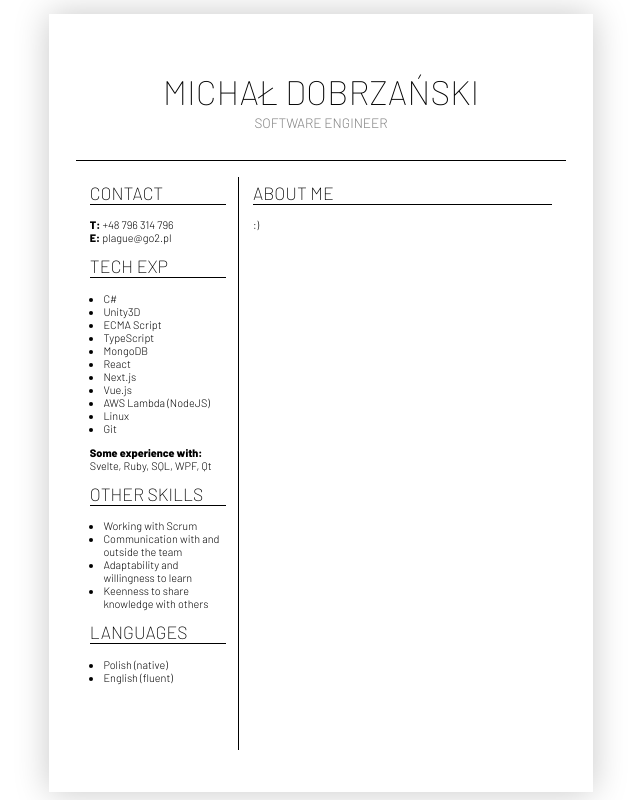
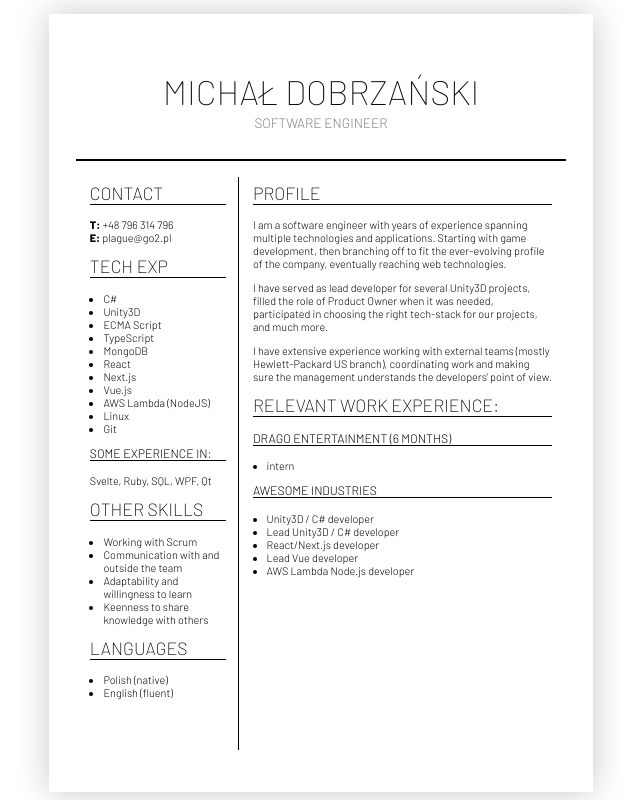
Before and after one commit to gnatogryz/resume, a React (Create React App) app: page / in a window 1280 px wide. Shown: the whole page, without its empty margins (319-959 px from the left). Built offline with nearby package versions, Linux system fonts and the light colour scheme.

Commit message:
some content finally

```diff
--- a/public/main.md
+++ b/public/main.md
@@ -1,2 +1,20 @@
-# About me
-:)
+# Profile
+I am a software engineer with years of experience spanning multiple technologies and applications.
+Starting with game development, then branching off to fit the ever-evolving profile of the company, eventually reaching web technologies.
+
+I have served as lead developer for several Unity3D projects, filled the role of Product Owner when it was needed,
+participated in choosing the right tech-stack for our projects, and much more.
+
+I have extensive experience working with external teams (mostly Hewlett-Packard US branch),
+coordinating work and making sure the management understands the developers' point of view.
+
+# Relevant Work Experience:
+### Drago Entertainment (6 months)
+- intern
+
+### Awesome Industries
+- Unity3D / C# developer
+- Lead Unity3D / C# developer
+- React/Next.js developer
+- Lead Vue developer
+- AWS Lambda Node.js developer
--- a/public/summary.md
+++ b/public/summary.md
@@ -15,7 +15,7 @@
 - Linux
 - Git
 
-**Some experience with:**
+### Some experience in:
 Svelte, Ruby, SQL, WPF, Qt
 
 # Other skills
--- a/src/components/Divider.scss
+++ b/src/components/Divider.scss
@@ -7,7 +7,7 @@ hr {
 	&.bottom {
 		width: 100%;
 		bottom: 0px;
-		border-top: 2px solid black;
+		border-top: solid black;
 	}
 
 	&.right {
--- a/src/components/Divider.tsx
+++ b/src/components/Divider.tsx
@@ -7,5 +7,5 @@ export interface DividerProps {
 }
 
 export default React.memo(function ({ orientation, thickness = 1, ...props }: DividerProps) {
-	return <hr className={orientation} style={{ borderWidth: `${thickness / 14}rem` }} />;
+	return <hr className={orientation} style={{ borderWidth: `${thickness / 12}rem` }} />;
 });
--- a/src/components/StyledMarkdown.scss
+++ b/src/components/StyledMarkdown.scss
@@ -18,8 +18,8 @@
 		font-size: 1.1rem;
 	}
 	> h3 {
-		font-weight: 200;
+		font-weight: 300;
 		text-transform: uppercase;
-		font-size: 1rem;
+		font-size: 0.9rem;
 	}
 }
```
